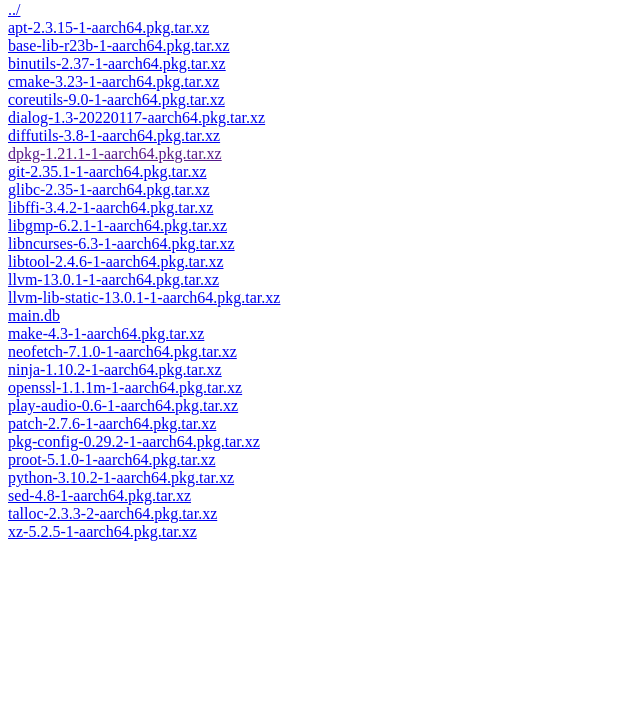
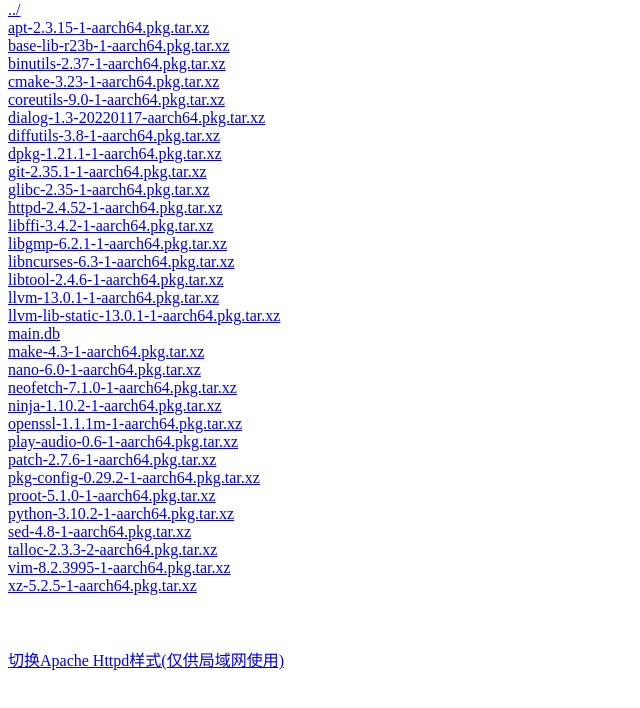
Before and after one commit to testitok/thercn.github.io, a plain HTML site: page aarch64/main/index.html in a window 1280 px wide. Shown: the part 74-782 px from the top of the page, without its empty margins (0-640 px from the left). Drawn offline with Linux system fonts and the light colour scheme.

Commit message:
添加httpd,vim,nano

```diff
--- a/aarch64/main/index.html
+++ b/aarch64/main/index.html
@@ -22,11 +22,13 @@
   <br id="v33">
   <a href="diffutils-3.8-1-aarch64.pkg.tar.xz" id="v32">diffutils-3.8-1-aarch64.pkg.tar.xz</a>
   <br id="v60">
-  <a href="" id="v56">dpkg-1.21.1-1-aarch64.pkg.tar.xz</a>
+  <a href="dpkg-1.21.1-1-aarch64.pkg.tar.xz" id="v56">dpkg-1.21.1-1-aarch64.pkg.tar.xz</a>
   <br id="v61">
   <a href="git-2.35.1-1-aarch64.pkg.tar.xz" id="v57">git-2.35.1-1-aarch64.pkg.tar.xz</a>
   <br id="v7">
   <a href="glibc-2.35-1-aarch64.pkg.tar.xz" id="v6">glibc-2.35-1-aarch64.pkg.tar.xz</a>
+  <br id="v66">
+  <a href="httpd-2.4.52-1-aarch64.pkg.tar.xz" id="v63">httpd-2.4.52-1-aarch64.pkg.tar.xz</a>
   <br id="v44">
   <a href="libffi-3.4.2-1-aarch64.pkg.tar.xz" id="v43">libffi-3.4.2-1-aarch64.pkg.tar.xz</a>
   <br id="v21">
@@ -43,6 +45,8 @@
   <a href="main.db" id="v9">main.db</a>
   <br id="v40">
   <a href="make-4.3-1-aarch64.pkg.tar.xz" id="v39">make-4.3-1-aarch64.pkg.tar.xz</a>
+  <br id="v67">
+  <a href="nano-6.0-1-aarch64.pkg.tar.xz" id="v64">nano-6.0-1-aarch64.pkg.tar.xz</a>
   <br id="v17">
   <a href="neofetch-7.1.0-1-aarch64.pkg.tar.xz" id="v16">neofetch-7.1.0-1-aarch64.pkg.tar.xz</a>
   <br id="v52">
@@ -63,9 +67,14 @@
   <a href="sed-4.8-1-aarch64.pkg.tar.xz" id="v30">sed-4.8-1-aarch64.pkg.tar.xz</a>
   <br id="v12">
   <a href="talloc-2.3.3-2-aarch64.pkg.tar.xz" id="v13">talloc-2.3.3-2-aarch64.pkg.tar.xz</a>
+  <br id="v68">
+  <a href="vim-8.2.3995-1-aarch64.pkg.tar.xz" id="v65">vim-8.2.3995-1-aarch64.pkg.tar.xz</a>
   <br id="v23">
   <a href="xz-5.2.5-1-aarch64.pkg.tar.xz" id="v22">xz-5.2.5-1-aarch64.pkg.tar.xz</a>
   <ul id="v38">
   </ul>
+  <br id="v70">
+  <br id="v71">
+  <a href="http://127.0.0.1:2300" id="v69">切换Apache Httpd样式(仅供局域网使用)</a>
  </body>
 </html>
```
Also changed, not shown: 3 other files.
